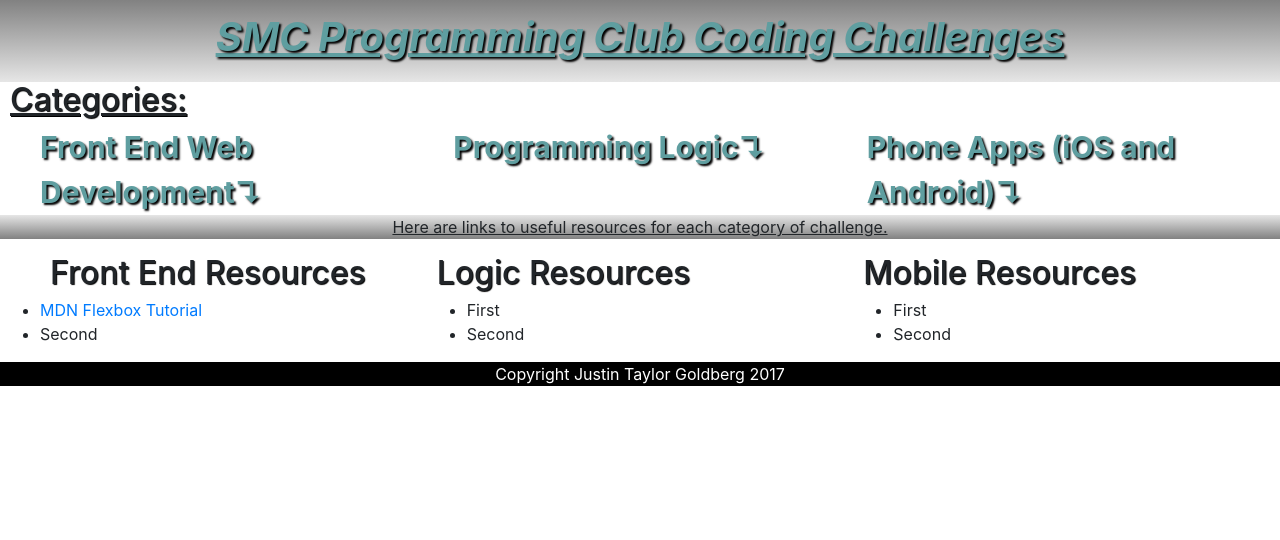
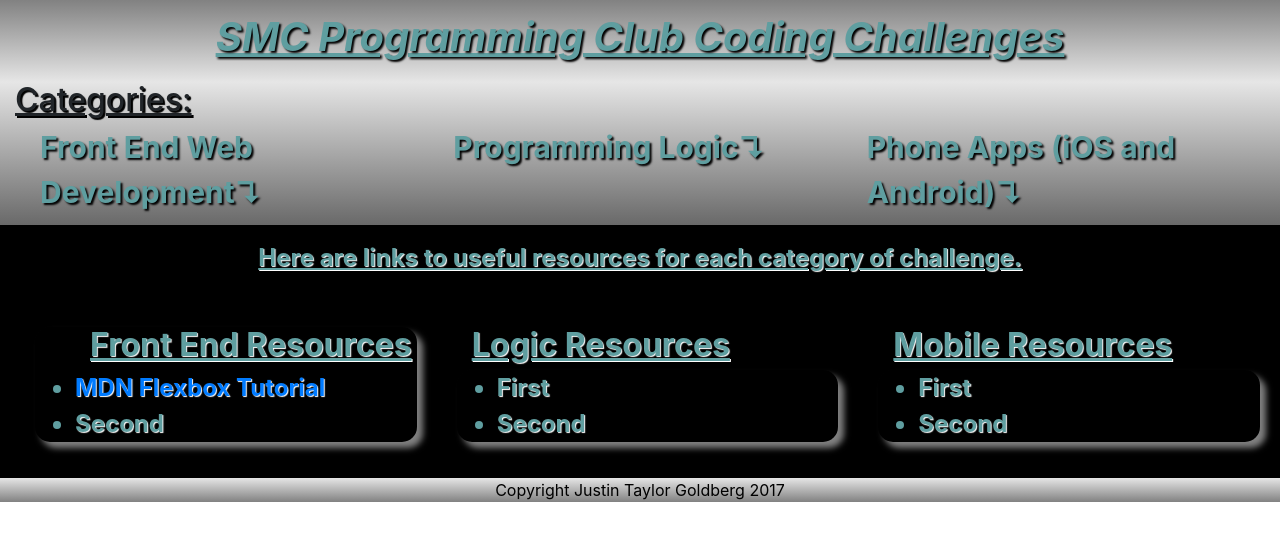
Before and after one commit to Oyama87/SMCCodingChallenges, a plain HTML site: page index.html in a window 1280 px wide. Drawn offline with nearby package versions, Linux system fonts and the light colour scheme.

Commit message:
Updated styling

```diff
--- a/styles.css
+++ b/styles.css
@@ -13,24 +13,29 @@ h1 {
 }
 
 h2 {
-  padding-left: 10px;
+  padding-left: 15px;
   margin-bottom: 0px;
-  text-shadow: 1px 1px 1px black;
+  text-shadow: 2px 2px 1px black;
 }
 
 .challenges {
   display: flex;
   margin-top: 0px;
+  padding-bottom: 10px;
   margin-bottom: 0px;
+  list-style-type: none;
 }
 
 .challenges li {
-  display: inline;
   flex: 1;
 }
 
-.main {
-  background: linear-gradient(to top, rgba(5,5,5,0.5), rgba(9,9,9,0.1));
+nav {
+  background: linear-gradient(to top, rgba(5,5,5,0.6), rgba(9,9,9,0.1));
+}
+
+.challenges li .buttons [href]::after {
+  content: '\21B4'
 }
 
 .buttons a {
@@ -44,13 +49,48 @@ h2 {
   color: goldenrod;
 }
 
-.challenges li .buttons [href]::after {
-  content: '\21B4'
+.resources, .main {
+  font-weight: bold;
+  margin: 10px;
+  padding: 15px 10px 10px 10px;
+  text-shadow: 1px 1px 1px white;
+  font-size: 1.5em;
+  color: cadetblue;
 }
 
+.main {
+  background-color: black;
+  margin: 0px;
+}
+
+.resources:nth-of-type(1) {
+  margin-left: 25px;
+}
+
+.resources h2 {
+  text-decoration: underline;
+  font-weight: inherit;
+  text-shadow: inherit;
+}
+
+.resource-container {
+  background-color: black;
+}
+
+section article div ul {
+  box-shadow: 6px 6px 6px gray;
+  border-radius: 15px;
+}
+
+/*.rs-box li {
+  color: ;
+  font-weight: normal !important;
+  font-size: 0.8em !important;
+}*/
 footer {
-  color: white;
-  background-color: black;
+  background: linear-gradient(to top, rgba(5,5,5,0.5), rgba(9,9,9,0.1));
+  color: black;
+  /*background-color: black;*/
   text-align:center;
   margin-top: 0px;
 }
```
